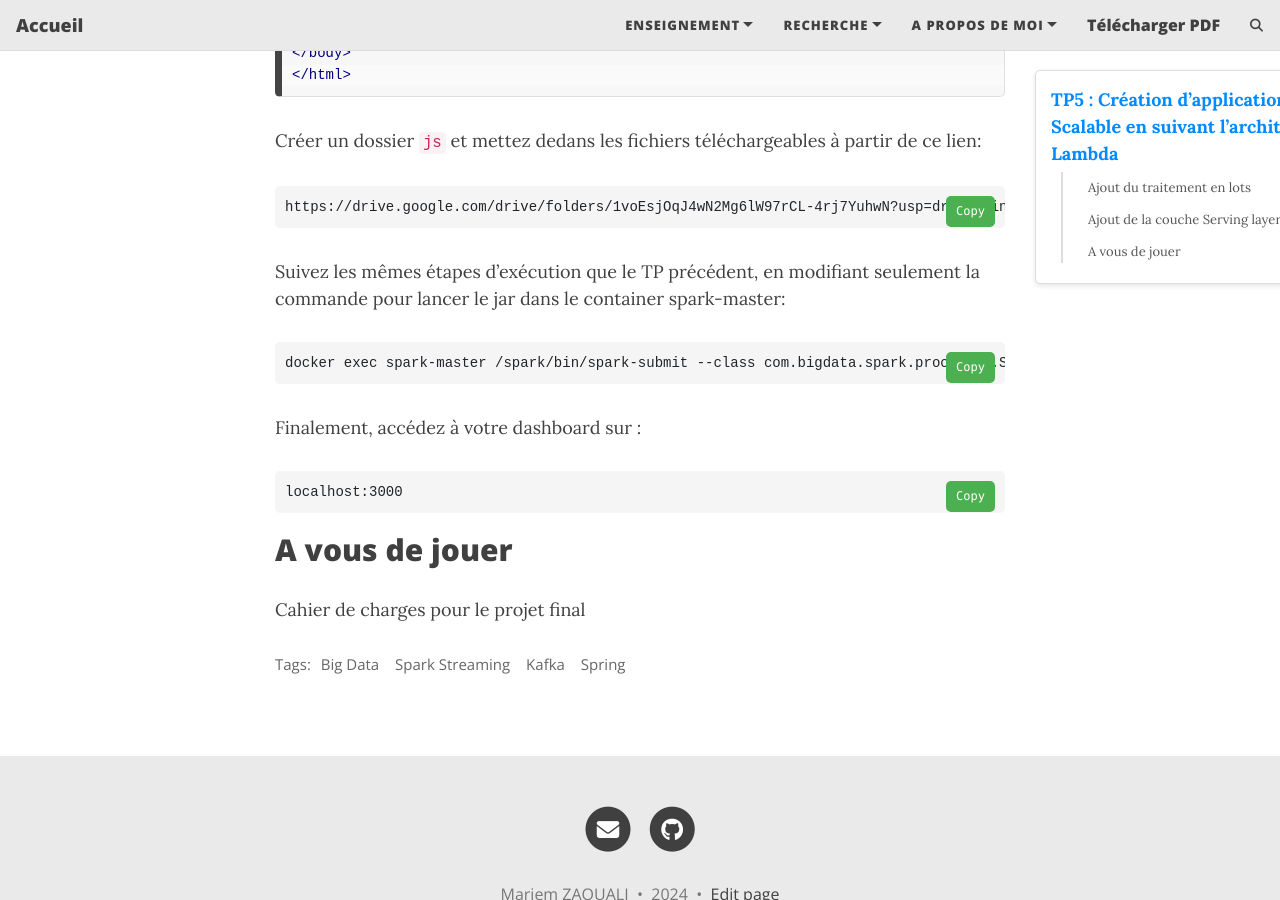
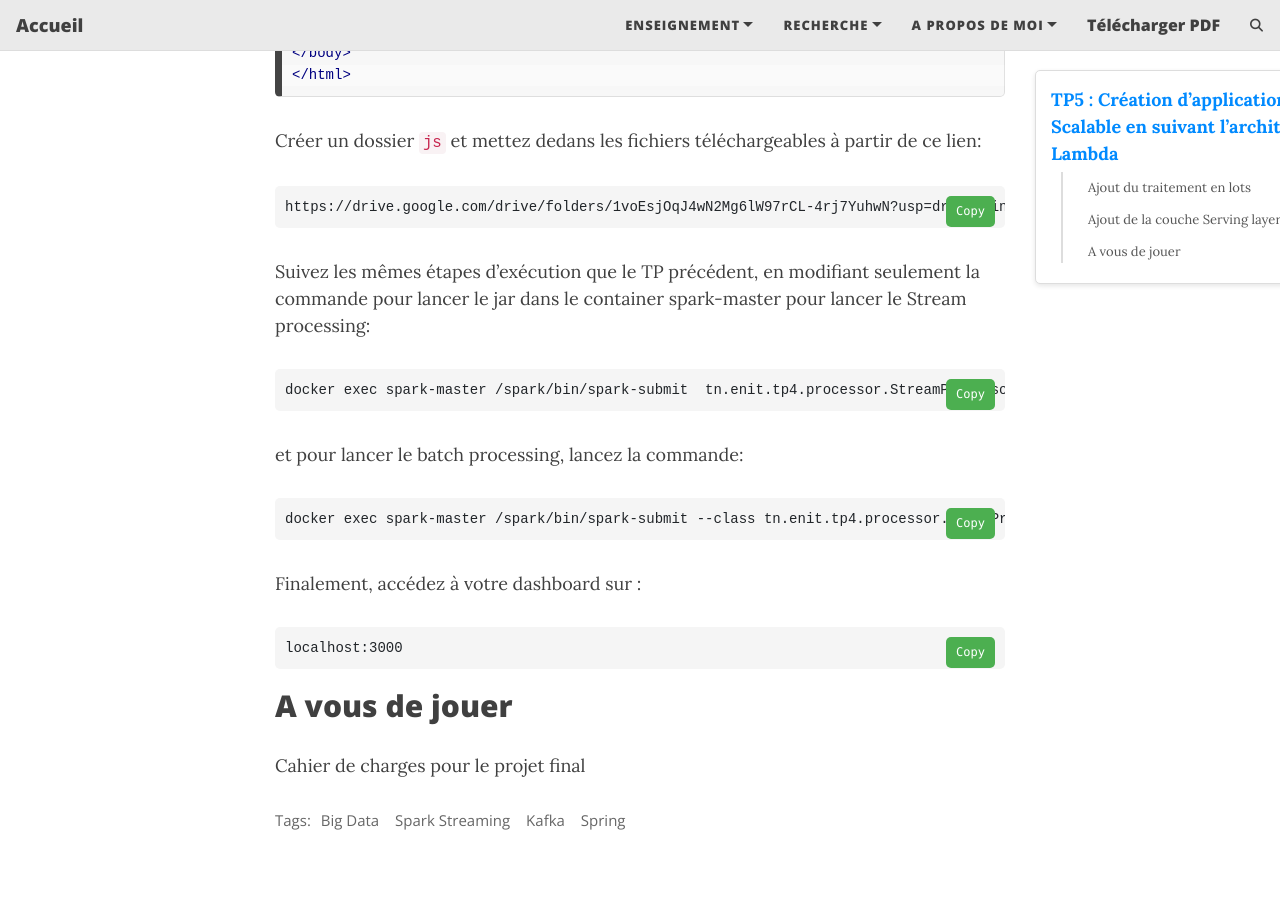
Before and after one commit to MariemZaouali/mariemzaouali.github.io, a Jekyll site: the page built from _posts/2024-12-01-bigDataTp5.md, in a window 1280 px wide and 900 px high, scrolled down 20721 px. Built offline with Jekyll 4.4.1, drawn with Linux system fonts in a browser that asks for light colours; comment, search, counter and statistics services are not loaded.

Commit message:
Update 2024-12-01-bigDataTp5.md

````diff
--- a/_posts/2024-12-01-bigDataTp5.md
+++ b/_posts/2024-12-01-bigDataTp5.md
@@ -899,9 +899,13 @@ p {
  ```link
 https://drive.google.com/drive/folders/1voEsjOqJ4wN2Mg6lW97rCL-4rj7YuhwN?usp=drive_link
 ```
-Suivez les mêmes étapes d'exécution que le TP précédent, en modifiant seulement la commande pour lancer le jar dans le container spark-master:
+Suivez les mêmes étapes d'exécution que le TP précédent, en modifiant seulement la commande pour lancer le jar dans le container spark-master pour lancer le Stream processing:
 ```cmd
-docker exec spark-master /spark/bin/spark-submit --class com.bigdata.spark.processor.StreamProcessor --master spark://localhost:7077 /opt/spark-data/bigdata-spark-processor-1.0.0.jar
+docker exec spark-master /spark/bin/spark-submit  tn.enit.tp4.processor.StreamProcessor  --master spark://localhost:7077 /spark-processor-1.0.0.jar
+```
+et pour lancer le batch processing, lancez la commande:
+```cmd
+docker exec spark-master /spark/bin/spark-submit --class tn.enit.tp4.processor.BatchProcessor --master spark://localhost:7077 /spark-processor-1.0.0.jar
 ```
 Finalement, accédez à votre dashboard sur :
 ```url
````
